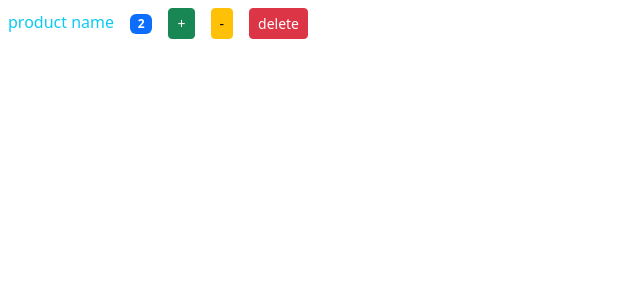
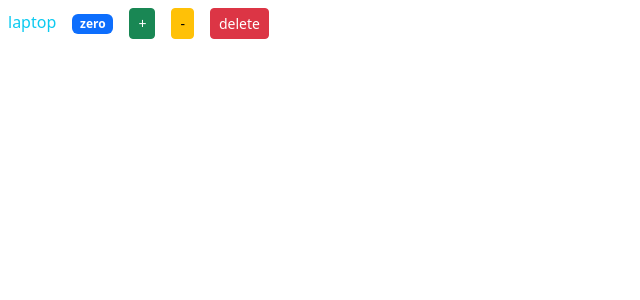
Before and after one commit to Honeynem/differences-between-class-and-functional-components, a React (Create React App) app: page / in a window 1280 px wide. Shown: the top 300 px of the page, without its empty margins (0-640 px from the left). Built offline with nearby package versions, Linux system fonts and the light colour scheme.

Commit message:
class component completed

```diff
--- a/src/components/product.jsx
+++ b/src/components/product.jsx
@@ -1,15 +1,45 @@
 import React, { Component } from 'react'
 class Product extends React.Component {
+
+    state = {
+        count : 0,
+        productName : 'laptop'
+
+    }
     render(){
+
         return (
         <>
-           <span  className='m-2 text-info'>product name</span>
-           <span className='m-2 badge bg-primary'>2</span>
-           <button className='m-2 btn btn-sm btn-success'>+</button>
-           <button className='m-2 btn btn-sm btn-warning'>-</button>
+           <span  className='m-2 text-info'>{this.state.productName}</span>
+           <span className='m-2 badge bg-primary'>{this.format(this.count)}</span>
+           <button onClick={this.handleIncrement} className='m-2 btn btn-sm btn-success'>+</button>
+           <button onClick={this.handledecrement} className='m-2 btn btn-sm btn-warning'>-</button>
            <button className='m-2 btn btn-sm btn-danger'>delete</button>
         </>
         )
     }
+
+    handleIncrement= ()=>{
+    //or just using this.setState({count: this.state.count+1})
+        //or object destructring like
+        const {count}=this.state;
+        this.setState({count: count + 1});
+    }
+    handledecrement= ()=>{
+        const {count}=this.state;
+        this.setState({count: count-1})
+    }
+
+
+    format(){
+        if(this.state.count === 0 ){
+            return 'zero';
+        }
+        else{
+            return (this.state.count);
+        }
+
+    }
 }
+
 export default Product;
```
